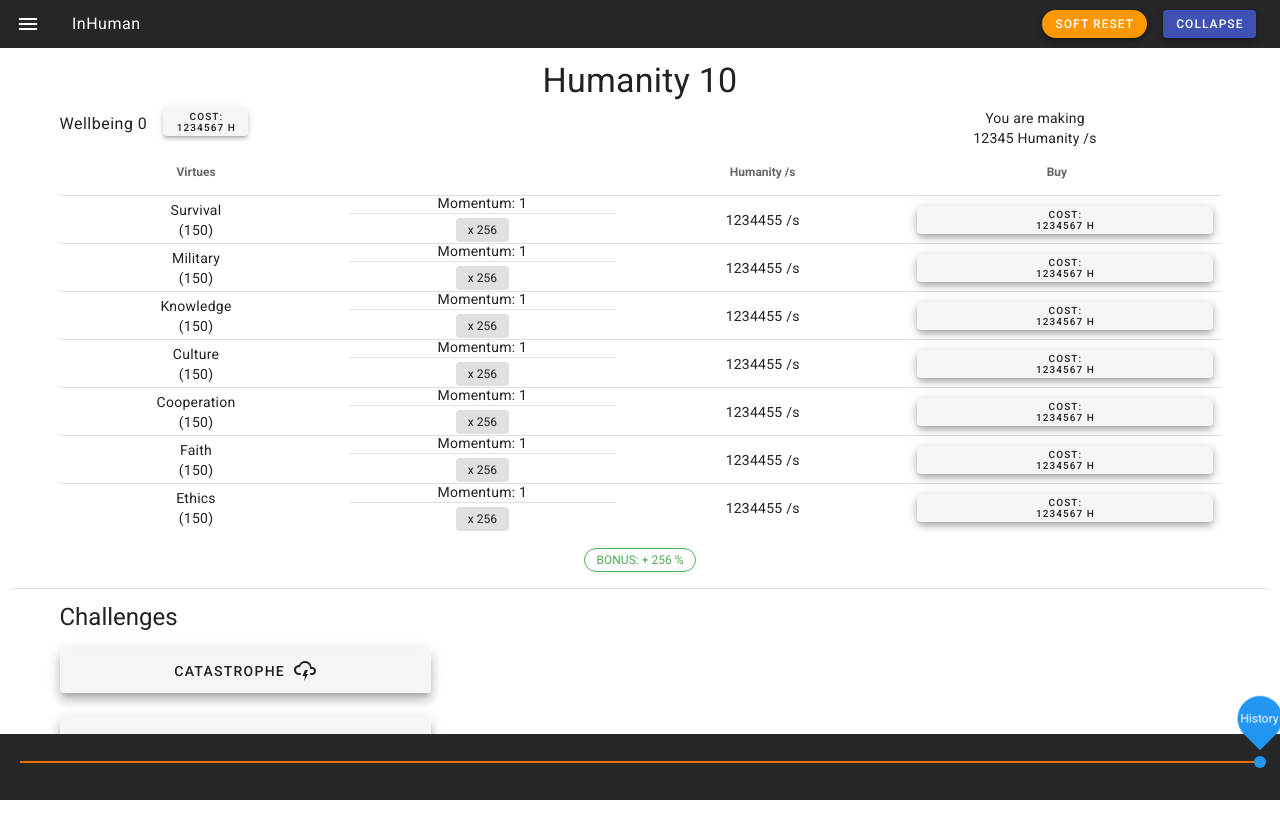
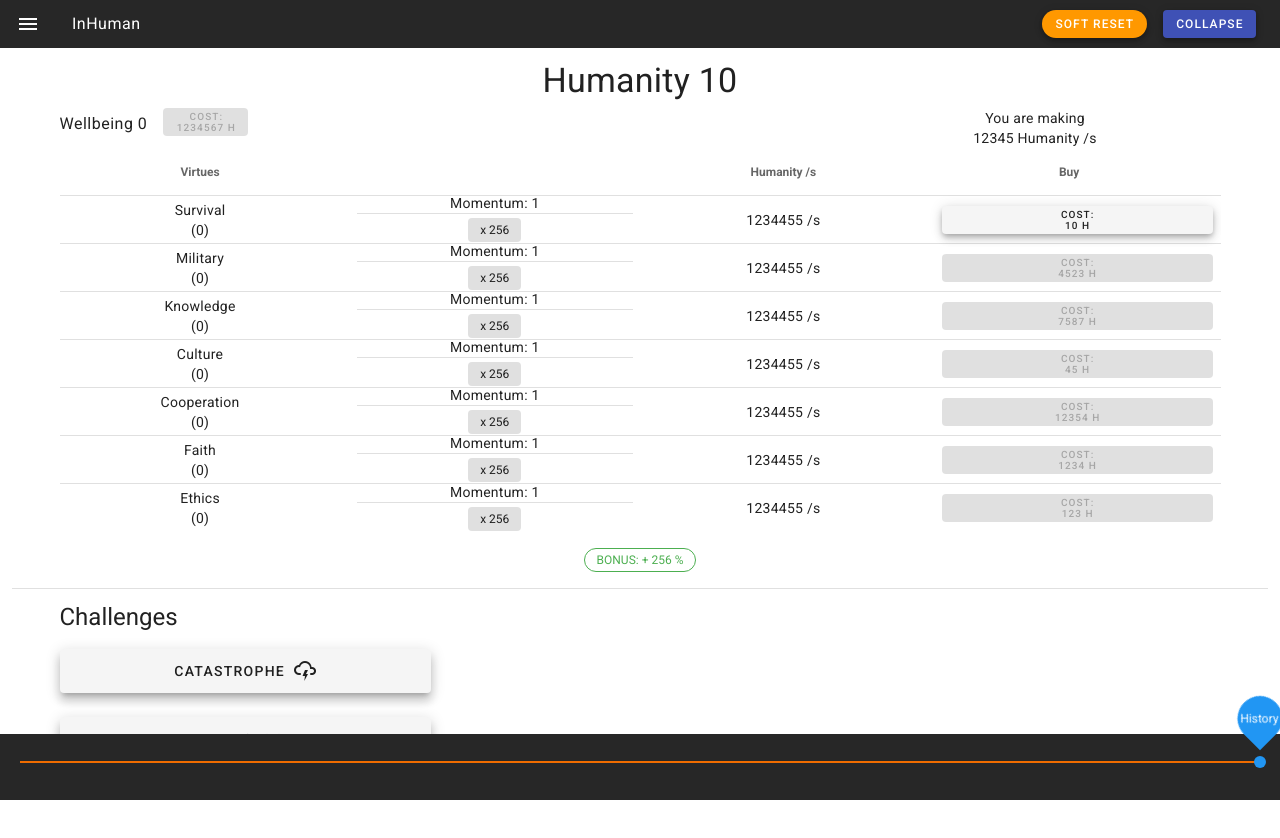
Before and after one commit to Ulises502/InHuman, a Vue app: page / in a window 1280 px wide. Shown: the top 838 px of the page. Built offline with nearby package versions, Linux system fonts and the light colour scheme.

Commit message:
Add Decimal and counting virtues

```diff
--- a/package.json
+++ b/package.json
@@ -9,6 +9,7 @@
   },
   "dependencies": {
     "core-js": "^3.6.5",
+    "decimal.js": "^10.3.1",
     "vue": "^2.6.11",
     "vue-router": "^3.2.0",
     "vuetify": "^2.4.0",
--- /dev/null
+++ b/src/init.js
@@ -0,0 +1,13 @@
+import Decimal from 'decimal.js';
+
+var game = {
+    humanity: new Decimal(10),
+    VIRTUES_NAMES: [null, "Survival", "Military", "Knowledge", "Culture", "Cooperation", "Faith", "Ethics"],
+
+    survival_cost: new Decimal(10),
+    options: {
+        updateRate: 50,
+    },
+}
+
+export default game;
--- a/src/views/Humanity.vue
+++ b/src/views/Humanity.vue
@@ -12,7 +12,12 @@
           <div class="text-body-2 text-md-body-1 mt-1">
             Wellbeing {{ wellbeing }}
           </div>
-          <v-btn elevation="3" small class="ms-4">
+          <v-btn
+            elevation="3"
+            small
+            class="ms-4"
+            :disabled="humanity < wellbeing_cost"
+          >
             <div style="font-size: 10px">
               <p class="ma-0 pa-0">Cost:</p>
               <p class="ma-0 pa-0">{{ wellbeing_cost }} H</p>
@@ -23,7 +28,7 @@
         <v-col cols="4" class="text-center">
           <p class="text-caption text-md-body-2 ma-0">You are making</p>
           <p class="text-caption text-md-body-2 ma-0">
-            {{ humanity_gain }} Humanity /s
+            {{ total_humanity_persec }} Humanity /s
           </p>
         </v-col>
       </v-row>
@@ -84,10 +89,18 @@
                 </p>
               </td>
               <td>
-                <v-btn elevation="5" small block class="mx-2">
+                <!-- BUY VIRTUE BUTTON -->
+                <v-btn
+                  elevation="5"
+                  small
+                  block
+                  class="mx-2"
+                  :disabled="humanity.lt(row.cost)"
+                  @click="buyVirtue(row.name)"
+                >
                   <div style="font-size: 10px">
                     <p class="ma-0 pa-0">Cost:</p>
-                    <p class="ma-0 pa-0">{{ wellbeing_cost }} H</p>
+                    <p class="ma-0 pa-0">{{ row.cost }} H</p>
                   </div>
                 </v-btn>
               </td>
@@ -130,74 +143,117 @@
 </template>
 
 <script>
+import game from "@/init.js";
+import Decimal from "decimal.js";
+
 export default {
   data() {
     return {
-      humanity: 10,
+      gameLoopIntervalID: null,
+      humanity: new Decimal(10),
       wellbeing: 0,
       wellbeing_cost: 1234567,
-      humanity_gain: 12345,
+      total_humanity_persec: 12345,
       virtues_bonus: 256,
 
       virtues: [
         {
           name: "Survival",
-          quantity: 150,
+          quantity: 0,
           momentum: 1,
           bonus: 256,
           h_per_sec: 1234455,
-          cost: 1234453,
+          cost: 112,
         },
         {
           name: "Military",
-          quantity: 150,
+          quantity: 0,
           momentum: 1,
           bonus: 256,
           h_per_sec: 1234455,
-          cost: 1234453,
+          cost: 4523,
         },
         {
           name: "Knowledge",
-          quantity: 150,
+          quantity: 0,
           momentum: 1,
           bonus: 256,
           h_per_sec: 1234455,
-          cost: 1234453,
+          cost: 7587,
         },
         {
           name: "Culture",
-          quantity: 150,
+          quantity: 0,
           momentum: 1,
           bonus: 256,
           h_per_sec: 1234455,
-          cost: 1234453,
+          cost: 45,
         },
         {
           name: "Cooperation",
-          quantity: 150,
+          quantity: 0,
           momentum: 1,
           bonus: 256,
           h_per_sec: 1234455,
-          cost: 1234453,
+          cost: 12354,
         },
         {
           name: "Faith",
-          quantity: 150,
+          quantity: 0,
           momentum: 1,
           bonus: 256,
           h_per_sec: 1234455,
-          cost: 1234453,
+          cost: 1234,
         },
         {
           name: "Ethics",
-          quantity: 150,
+          quantity: 0,
           momentum: 1,
           bonus: 256,
           h_per_sec: 1234455,
-          cost: 1234453,
+          cost: 123,
         },
       ],
     };
   },
+
+  methods: {
+    startInterval() {
+      this.gameLoopIntervalID = setInterval(
+        this.cycle,
+        game.options.updateRate
+      );
+    },
+
+    cycle() {
+      var i;
+      for (i = 1; i < 8; i++) {
+        this.humanity = this.humanity.plus(this.getVirtueProductionPerSec(i));
+      }
+    },
+
+    getVirtueProductionPerSec(tier) {
+      var name = game.VIRTUES_NAMES[tier];
+      var quan = new Decimal(this.virtues.find(
+        (virtue) => virtue.name === name
+      ).quantity);
+      console.log(quan.toNumber());
+      return quan;
+    },
+
+    buyVirtue(name) {
+      this.humanity = this.humanity.sub(
+        this.virtues.find((virtue) => virtue.name === name).cost
+      );
+      this.virtues.find((virtue) => virtue.name === name).quantity++;
+    },
+  },
+
+  mounted() {
+    this.humanity = game.humanity;
+    this.virtues[0].cost = game.survival_cost;
+
+    this.startInterval();
+  },
 };
 </script>
```
Also changed, not shown: 1 other file (tests, documents, lock files or other folders).
